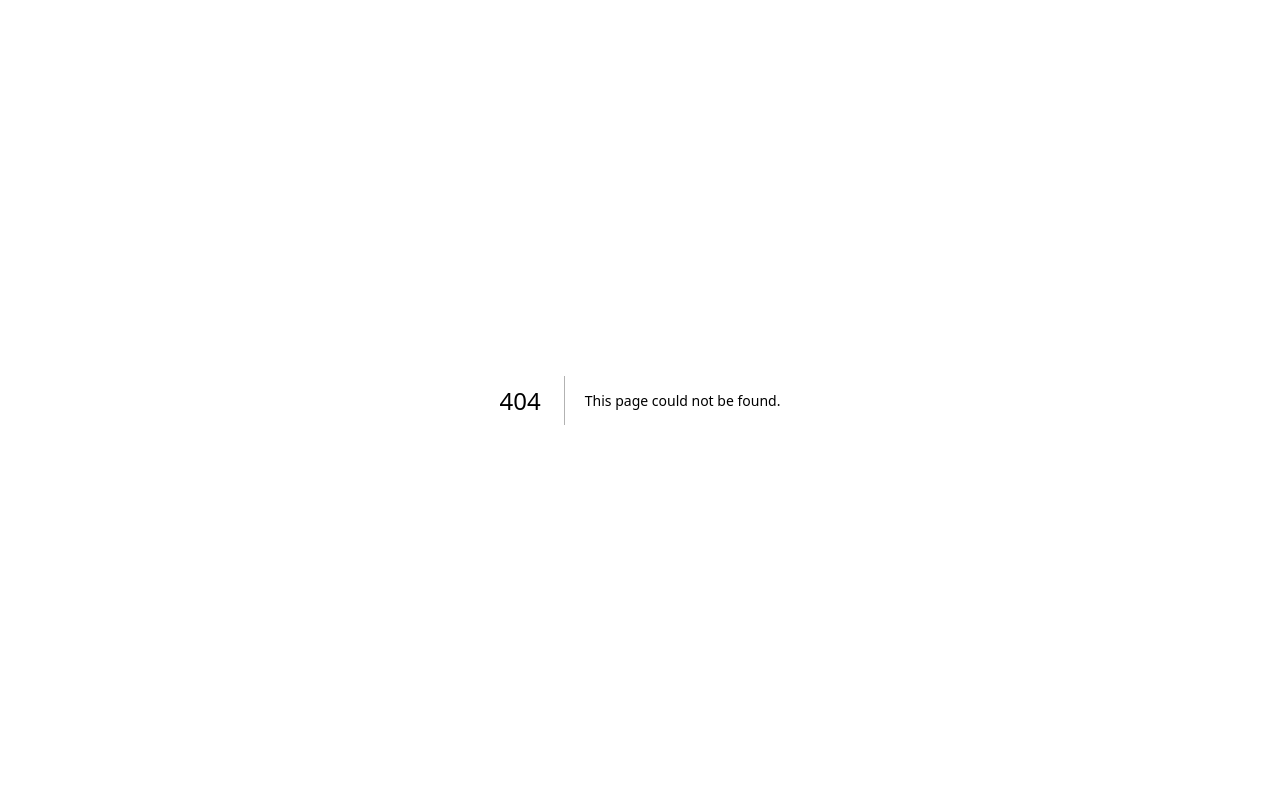
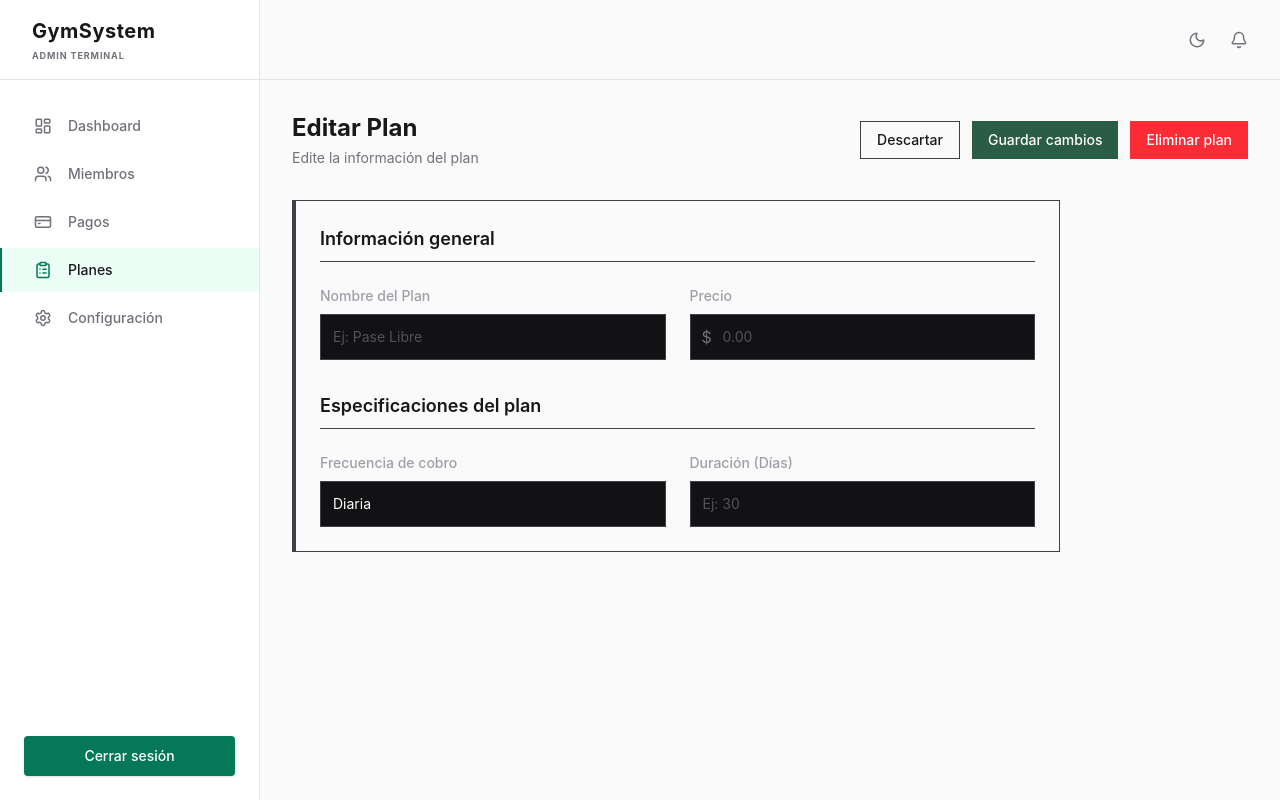
Before and after one commit to juampibolanio/gym-project-front, a Next.js app: page /dashboard/planes/1/editar in a window 1280 px wide. Before the commit this address had no page. Built offline with nearby package versions, Linux system fonts and the light colour scheme.

Commit message:
feat: añadir página de edicion de plan

```diff
--- /dev/null
+++ b/src/app/dashboard/planes/[id]/editar/page.tsx
@@ -0,0 +1,114 @@
+"use client";
+
+import { useForm } from "react-hook-form";
+import { zodResolver } from "@hookform/resolvers/zod";
+import { editPlanSchema } from "../../_schemas/editPlan.schema";
+import * as z from "zod";
+import Link from "next/link";
+
+type PlanFormValues = z.infer<typeof editPlanSchema>;
+
+export default function EditPlanPage() {
+    const {
+        register,
+        handleSubmit,
+        formState: { errors },
+    } = useForm<PlanFormValues>({
+        resolver: zodResolver(editPlanSchema),
+    });
+
+    const onSubmit = (data: PlanFormValues) => {
+        console.log("Formulario enviado:", data);
+    };
+
+    return (
+        <div className="flex flex-col bg-background gap-8">
+            <div className="flex items-center justify-between">
+                <div className="flex flex-col gap-1">
+                    <h1 className="text-2xl font-bold text-text-main">Editar Plan</h1>
+                    <p className="text-sm text-text-muted">Edite la información del plan</p>
+                </div>
+
+                <div className="flex gap-3">
+                    <Link href="/dashboard/planes">
+                        <button type="button" className="bg-transparent border border-zinc-700 text-text-main text-sm font-medium py-2 px-4 cursor-pointer hover:bg-zinc-800 transition-colors">
+                            Descartar
+                        </button>
+                    </Link>
+                    <button type="button" onClick={handleSubmit(onSubmit)} className="bg-[#2A5D44] text-white text-sm font-medium py-2 px-4 cursor-pointer hover:bg-[#1e4431] transition-colors">
+                        Guardar cambios
+                    </button>
+
+                    <button type="button" className="bg-red-500 text-white text-sm font-medium py-2 px-4 cursor-pointer hover:bg-red-700 transition-colors">
+                        Eliminar plan
+                    </button>
+                </div>
+            </div>
+
+            <form onSubmit={handleSubmit(onSubmit)} className="flex flex-col gap-8 w-full max-w-3xl border-l-4 border-zinc-700 p-6 border">
+
+                <div className="flex flex-col gap-6">
+                    <h2 className="text-lg font-semibold text-text-main border-b border-zinc-700 pb-2">Información general</h2>
+
+                    <div className="grid grid-cols-1 md:grid-cols-2 gap-6">
+                        <div className="flex flex-col gap-2">
+                            <label className="text-sm text-zinc-400 font-medium">Nombre del Plan</label>
+                            <input
+                                {...register("name")}
+                                placeholder="Ej: Pase Libre"
+                                className="w-full bg-[#121214] border border-zinc-700 p-3 text-white text-sm focus:outline-none focus:border-[#2A5D44] transition-colors placeholder:text-zinc-600"
+                            />
+                            {errors.name && <span className="text-red-500 text-xs mt-1">{errors.name.message}</span>}
+                        </div>
+
+                        <div className="flex flex-col gap-2">
+                            <label className="text-sm text-zinc-400 font-medium">Precio</label>
+                            <div className="relative">
+                                <span className="absolute left-3 top-1/2 -translate-y-1/2 text-zinc-500">$</span>
+                                <input
+                                    type="number"
+                                    {...register("price")}
+                                    placeholder="0.00"
+                                    className="w-full bg-[#121214] border border-zinc-700 p-3 pl-8 text-white text-sm focus:outline-none focus:border-[#2A5D44] transition-colors placeholder:text-zinc-600"
+                                />
+                            </div>
+                            {errors.price && <span className="text-red-500 text-xs mt-1">Precio inválido</span>}
+                        </div>
+                    </div>
+                </div>
+
+                <div className="flex flex-col gap-6">
+                    <h2 className="text-lg font-semibold text-text-main border-b border-zinc-700 pb-2">Especificaciones del plan</h2>
+
+                    <div className="grid grid-cols-1 md:grid-cols-2 gap-6">
+                        <div className="flex flex-col gap-2">
+                            <label className="text-sm text-zinc-400 font-medium">Frecuencia de cobro</label>
+                            <select
+                                {...register("frequency")}
+                                className="w-full bg-[#121214] border border-zinc-700 p-3 text-white text-sm focus:outline-none focus:border-[#2A5D44] transition-colors cursor-pointer appearance-none"
+                            >
+                                <option value="day">Diaria</option>
+                                <option value="weekly">Semanal</option>
+                                <option value="month">Mensual</option>
+                                <option value="year">Anual</option>
+                            </select>
+                            {errors.frequency && <span className="text-red-500 text-xs mt-1">{errors.frequency.message}</span>}
+                        </div>
+
+                        <div className="flex flex-col gap-2">
+                            <label className="text-sm text-zinc-400 font-medium">Duración (Días)</label>
+                            <input
+                                type="number"
+                                {...register("durationDays", { valueAsNumber: true })}
+                                placeholder="Ej: 30"
+                                className="w-full bg-[#121214] border border-zinc-700 p-3 text-white text-sm focus:outline-none focus:border-[#2A5D44] transition-colors placeholder:text-zinc-600"
+                            />
+                            {errors.durationDays && <span className="text-red-500 text-xs mt-1">Duración inválida</span>}
+                        </div>
+                    </div>
+                </div>
+
+            </form>
+        </div>
+    );
+}
```
